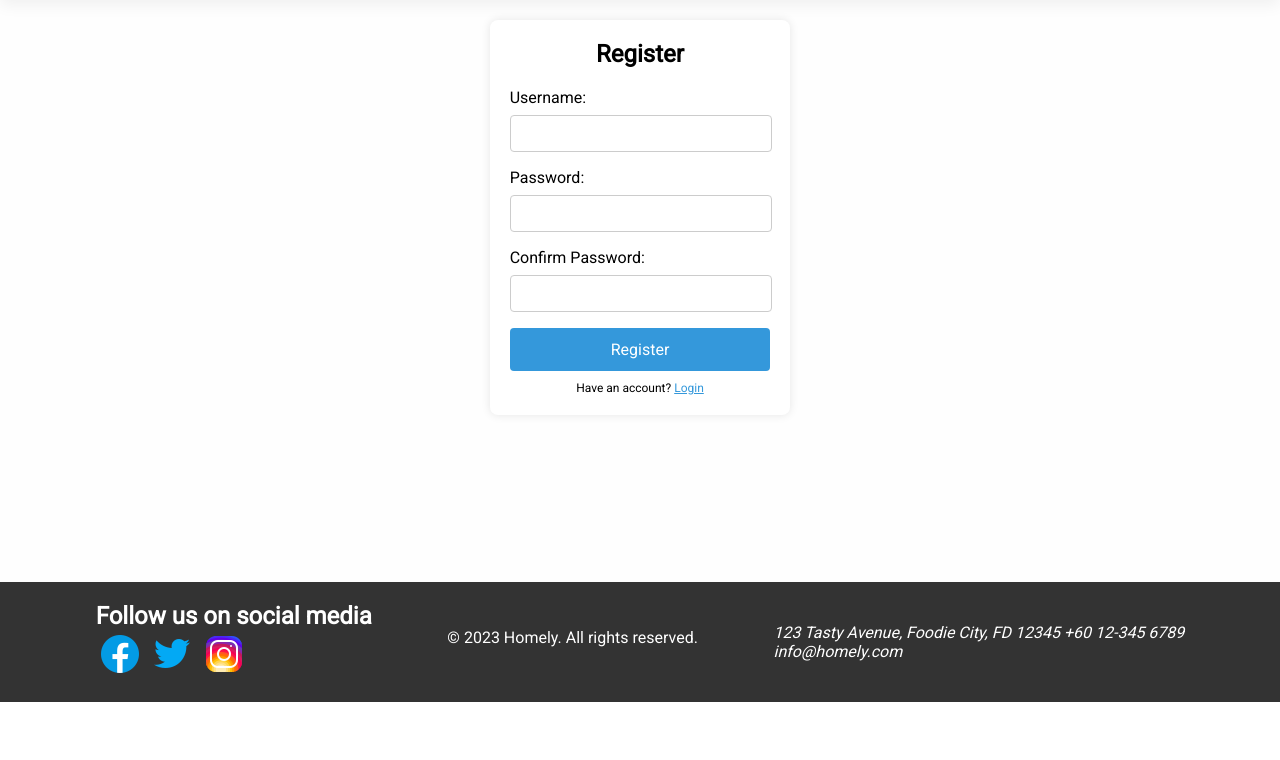
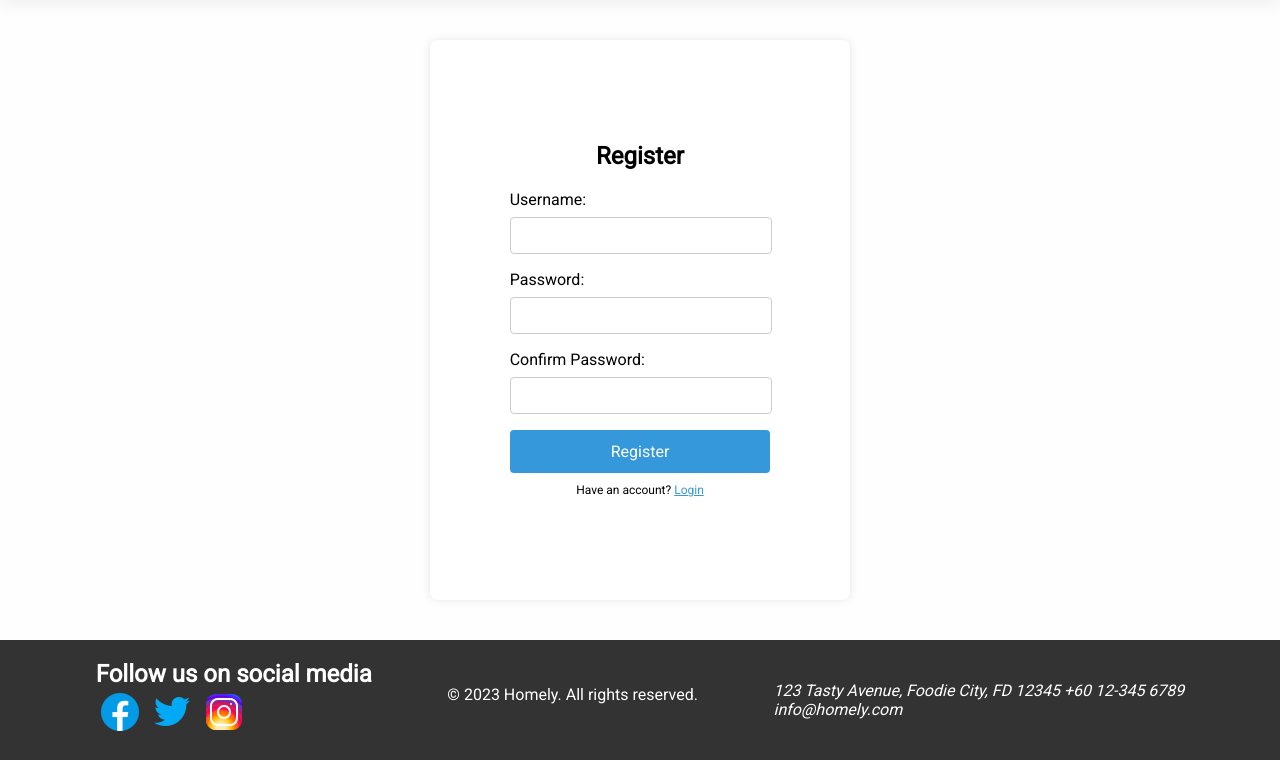
Before and after one commit to wongchs/homely-restaurant-site, a Django app: page /register/ in a window 1280 px wide. Shown: the part 98-858 px from the top of the page. Before the commit the page ends 800 px from the top, so only its background shows below. Run offline with Django 5.2, Linux system fonts and the light colour scheme.

Commit message:
pad the forms

```diff
--- a/static/styles/main.css
+++ b/static/styles/main.css
@@ -99,7 +99,6 @@ hgroup > button > a {
   color: inherit;
 }
 
-
 /******* Mobile menu *******/
 @media (max-width: 1280px) {
   header {
@@ -123,7 +122,7 @@ hgroup > button > a {
     text-align: left;
     position: absolute;
     top: 70px;
-    right: 0;;
+    right: 0;
     background-color: white;
     box-shadow: 0 5px 15px rgba(0, 0, 0, 0.06);
     z-index: 99;
@@ -851,9 +850,14 @@ a.view-catalogue:hover {
 /* logins and register
  */
 .login-section {
-  max-width: 400px;
-  margin: 20px auto;
-  padding: 20px;
+  display: flex;
+  justify-content: center;
+  align-items: center;
+  flex-direction: column;
+  min-height: 50vh;
+  max-width: 500px;
+  margin: 40px auto;
+  padding: 80px;
   background-color: #fff;
   box-shadow: 0 0 10px rgba(0, 0, 0, 0.1);
   border-radius: 8px;
```
